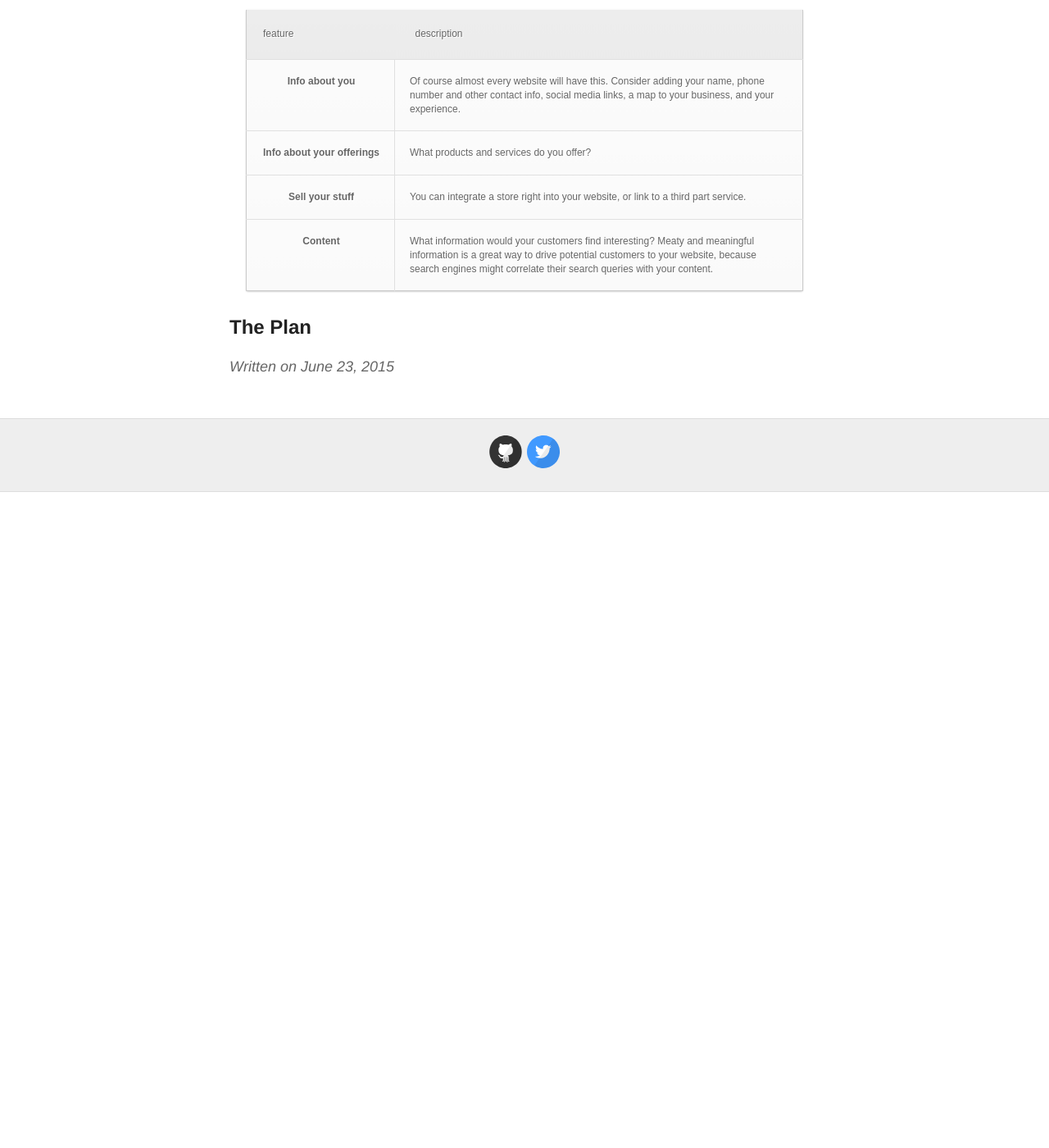
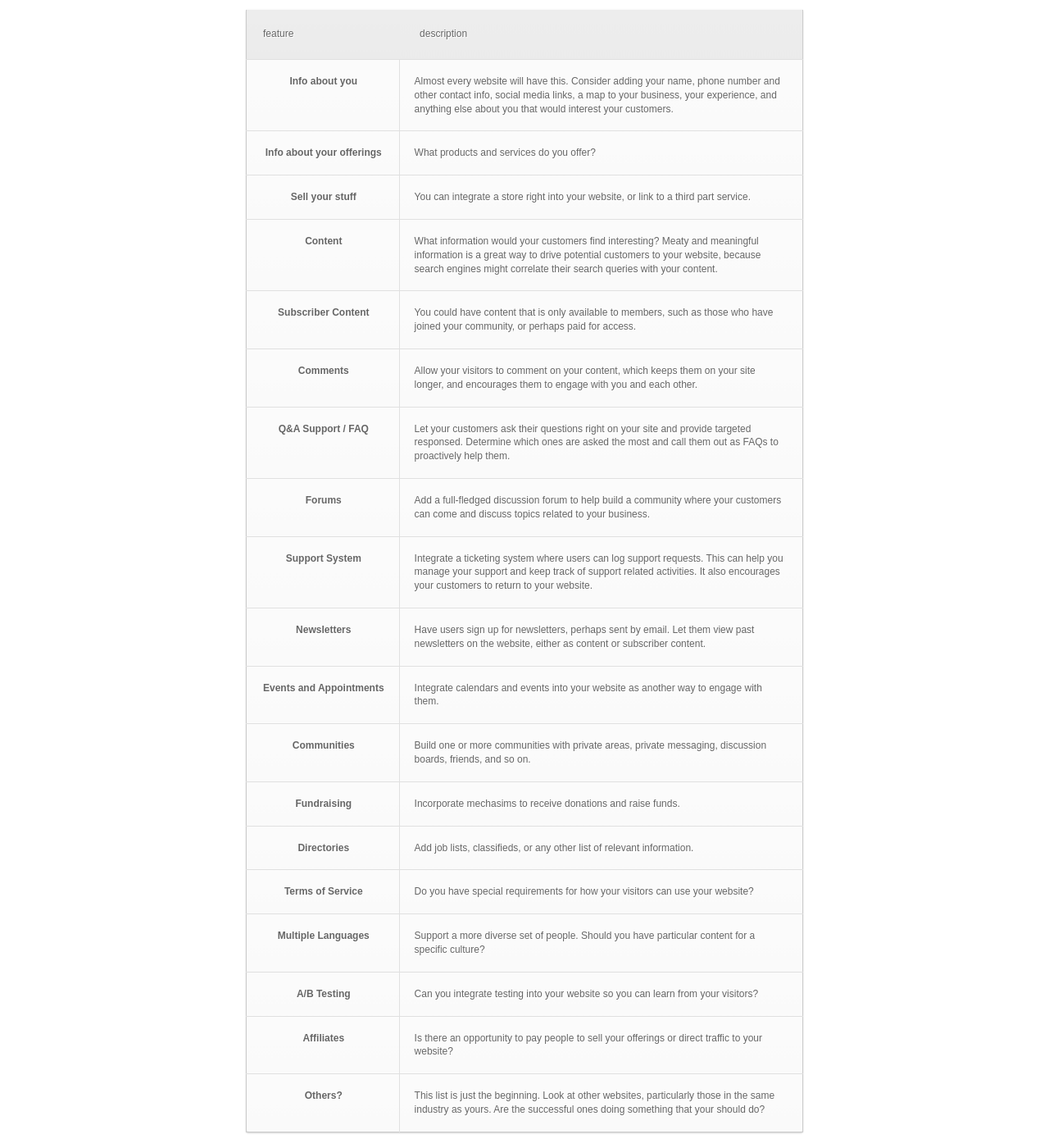
Before and after one commit to GaryChamberlain/garychamberlain.github.io, a Jekyll site: the page built from _posts/2015-06-23-your-website-platform.md, in a window 1280 px wide and 1400 px high, scrolled down 658 px. Shown: the whole window at 82% size. Built offline with Jekyll 4.4.1, drawn with Linux system fonts in a browser that asks for light colours; Markdown is read by kramdown in place of the engine named in the settings; before the commit the page ends 1258 px from its top, so only the background shows below that.

Commit message:
Updated 2015-06-23-your-website-platform.md

```diff
--- a/_posts/2015-06-23-your-website-platform.md
+++ b/_posts/2015-06-23-your-website-platform.md
@@ -3,6 +3,7 @@ layout: post
 title: Your Website Platform
 published: true
 ---
+
 
 
 
@@ -21,22 +22,102 @@ Consider the following list.  Some of these might be good for your company, and
     <th style="text-align: left">description</th>
   </tr>
 </thead><tbody>
+
   <tr>
-    <td><strong>Info about you</strong></td>
-    <td>Of course almost every website will have this. Consider adding your name, phone number and other contact info, social media links, a map to your business, and your experience.</td>
+    <td>Info about you</td>
+    <td>Almost every website will have this. Consider adding your name, phone number and other contact info, social media links, a map to your business, your experience, and anything else about you that would interest your customers.</td>
   </tr>
+
   <tr>
-    <td><strong>Info about your offerings</strong></td>
+    <td>Info about your offerings</td>
     <td>What products and services do you offer?</td>
   </tr>
+
   <tr>
-    <td><strong>Sell your stuff</strong></td>
+    <td>Sell your stuff</td>
     <td>You can integrate a store right into your website, or link to a third part service.</td>
   </tr>
+
   <tr>
-    <td><strong>Content</strong></td>
+    <td>Content</td>
     <td>What information would your customers find interesting?  Meaty and meaningful information is a great way to drive potential customers to your website, because search engines might correlate their search queries with your content.</td>
   </tr>
+
+  <tr>
+    <td>Subscriber Content</td>
+    <td>You could have content that is only available to members, such as those who have joined your community, or perhaps paid for access.</td>
+  </tr>
+
+  <tr>
+    <td>Comments</td>
+    <td>Allow your visitors to comment on your content, which keeps them on your site longer, and encourages them to engage with you and each other.</td>
+  </tr>
+
+  <tr>
+    <td>Q&amp;A Support / FAQ</td>
+    <td>Let your customers ask their questions right on your site and provide targeted responsed. Determine which ones are asked the most and call them out as FAQs to proactively help them.</td>
+  </tr>
+
+  <tr>
+    <td>Forums</td>
+    <td>Add a full-fledged discussion forum to help build a community where your customers can come and discuss topics related to your business.</td>
+  </tr>
+
+  <tr>
+    <td>Support System</td>
+    <td>Integrate a ticketing system where users can log support requests. This can help you manage your support and keep track of support related activities. It also encourages your customers to return to your website.</td>
+  </tr>
+
+  <tr>
+    <td>Newsletters</td>
+    <td>Have users sign up for newsletters, perhaps sent by email. Let them view past newsletters on the website, either as content or subscriber content.</td>
+  </tr>
+
+  <tr>
+    <td>Events and Appointments</td>
+    <td>Integrate calendars and events into your website as another way to engage with them.</td>
+  </tr>
+
+  <tr>
+    <td>Communities</td>
+    <td>Build one or more communities with private areas, private messaging, discussion boards, friends, and so on.</td>
+  </tr>
+
+  <tr>
+    <td>Fundraising</td>
+    <td>Incorporate mechasims to receive donations and raise funds.</td>
+  </tr>
+
+  <tr>
+    <td>Directories</td>
+    <td>Add job lists, classifieds, or any other list of relevant information.</td>
+  </tr>
+
+  <tr>
+    <td>Terms of Service</td>
+    <td>Do you have special requirements for how your visitors can use your website?</td>
+  </tr>
+
+  <tr>
+    <td>Multiple Languages</td>
+    <td>Support a more diverse set of people. Should you have particular content for a specific culture?</td>
+  </tr>
+
+  <tr>
+    <td>A/B Testing</td>
+    <td>Can you integrate testing into your website so you can learn from your visitors?</td>
+  </tr>
+
+  <tr>
+    <td>Affiliates</td>
+    <td>Is there an opportunity to pay people to sell your offerings or direct traffic to your website?</td>
+  </tr>
+
+  <tr>
+    <td>Others?</td>
+    <td>This list is just the beginning. Look at other websites, particularly those in the same industry as yours.  Are the successful ones doing something that your should do?</td>
+  </tr>
+
 </tbody></table>
 
 ## The Plan
```
